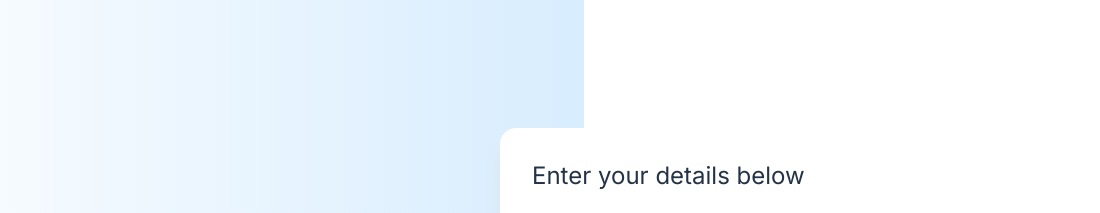
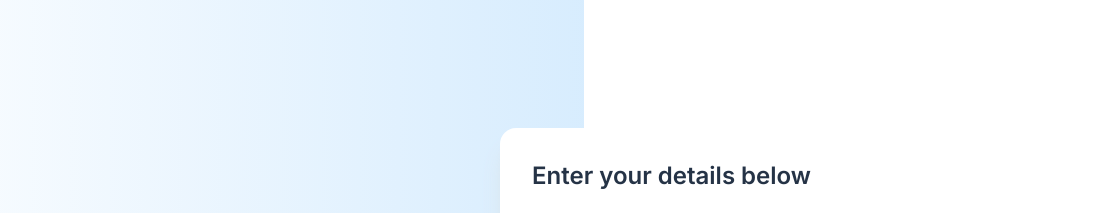
Before and after one commit to Kofiastro/Bmi-Calculator, a website: page index.html in a window 1280 px wide. Shown: the top 213 px of the page, 180-1280 px from the left. Drawn offline with Linux system fonts and the light colour scheme.

Commit message:
details_header_bold

```diff
--- a/index.html
+++ b/index.html
@@ -45,7 +45,7 @@
     <div
       class=" font-Inter mt-12 mx-4 flex  items-left  flex-col relative bg-white rounded-2xl shadow-xl shadow-Borders space-y-6 p-8 md:items-start md:mx-10 lg:max-w-6xl lg:-top-96 lg:-right-1/2 ">
       <div>
-        <h1 class="text-2xl text-GunMetal text-left font-medium">
+        <h1 class="text-2xl text-GunMetal text-left font-semibold">
           Enter your details below
         </h1>
       </div>
```
